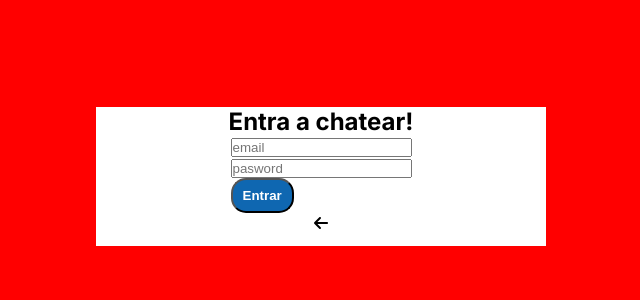
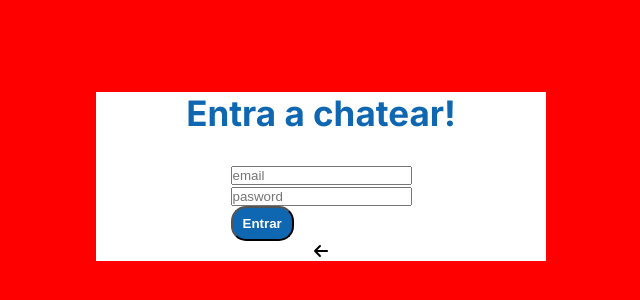
Before and after one commit to LuisArielRetanaHernadez/chat_mabi, a React (Vite) app: page /login in a window 1280 px wide. Shown: the part 224-524 px from the top of the page, without its empty margins (319-959 px from the left). Built offline with nearby package versions, Linux system fonts and the light colour scheme; no server answers.

Commit message:
agregando size al titulo, color blue-cobalto y maring bottom 35px

```diff
--- a/src/pages/Auth/auth.style.css
+++ b/src/pages/Auth/auth.style.css
@@ -20,6 +20,12 @@
   min-width: 100%;
 }
 
+.auth__title {
+  margin-bottom: 30px;
+  color: var(--blue-cobalto);
+  font-size: 35px;
+}
+
 /* ..... login .... */
 .auth__login {
   background-color: var(--white);
```
